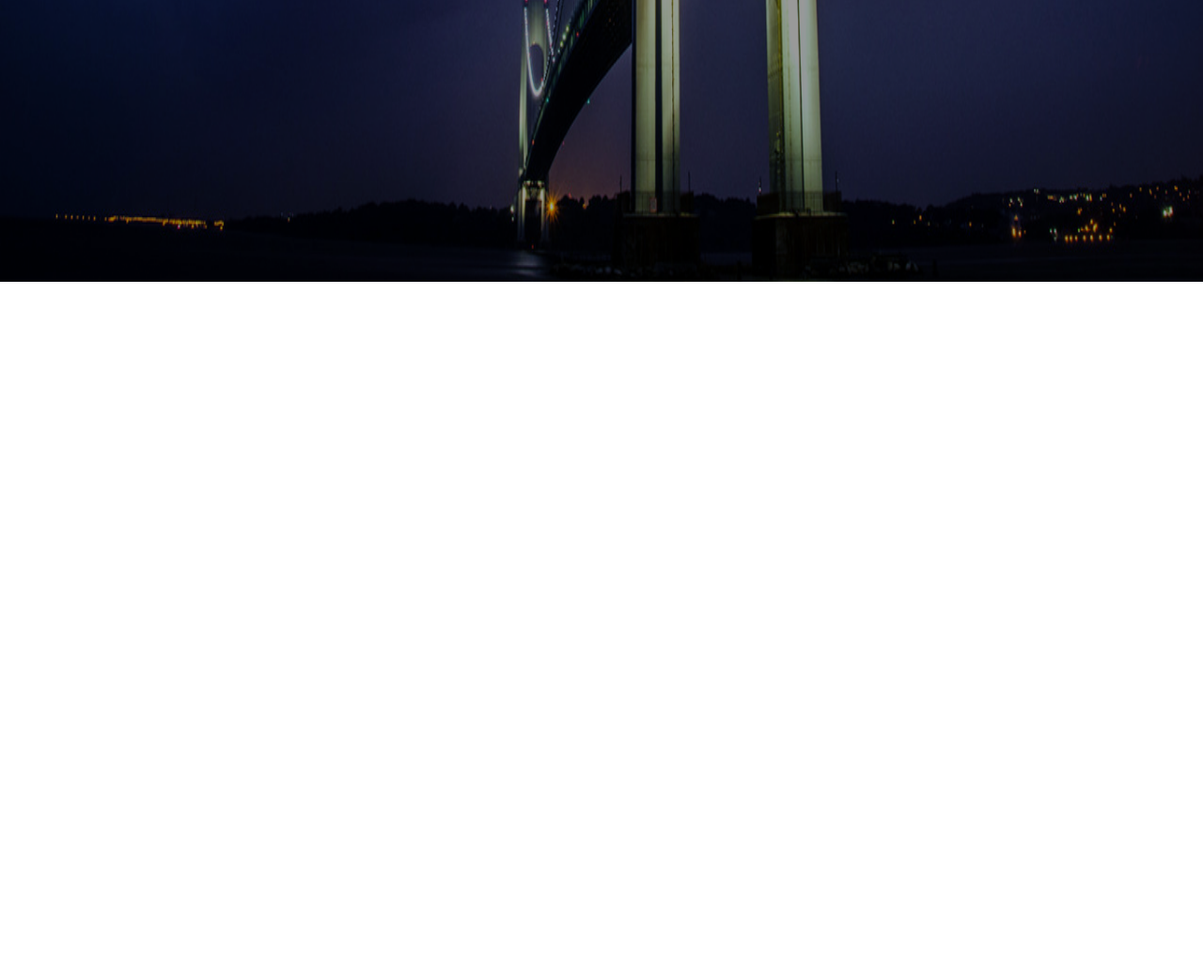
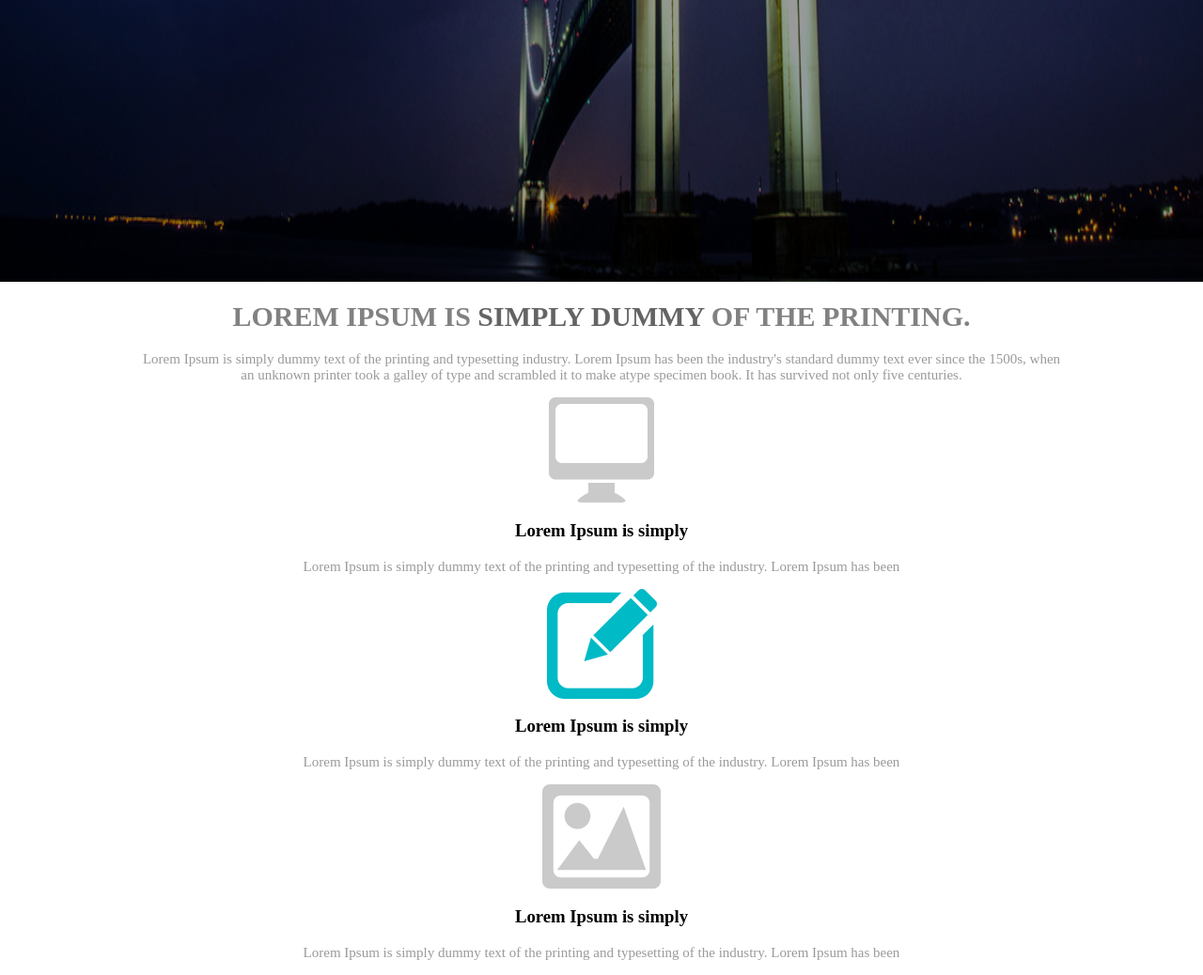
Before and after one commit to LucasTellesBernabe/Projeto-Site, a plain HTML site: page index.html in a window 1280 px wide. Shown: the part 643-1681 px from the top of the page at 94% size. Before the commit the page ends 943 px from the top, so only its background shows below. Drawn offline with nearby package versions, Linux system fonts and the light colour scheme.

Commit message:
inicio da segunda parte do site

```diff
--- a/css/main.css
+++ b/css/main.css
@@ -7,13 +7,14 @@ margin: 0 auto;
 ul {
   padding: 0px!important;
 }
+
 .menu-principal {
 width: 100%;
 background-color: #252323;
 height: 60px;
 }
 
-main {
+main, .content {
 margin: 0 auto;
 width: 980px;
 position: relative;
@@ -159,3 +160,22 @@ background: #00bac6;
 padding-left: 10px;
 display: inline-block;
 }
+
+.texto-destaque {
+text-align: center;
+}
+
+.texto-destaque strong {
+color: #646464;
+}
+
+.texto-destaque h1 {
+font-size: 30px;
+text-transform: uppercase;
+color: #818181;
+}
+
+.texto-destaque p {
+font-size: 15px;
+color: #9a9a9a;
+}
--- a/index.html
+++ b/index.html
@@ -49,6 +49,32 @@
             <img src="./img/slider.png"/>
         </div>
     </div>
+    <div class="col-100">
+        <div class="content texto-destaque">
+            <h1>Lorem Ipsum is <strong>simply dummy</strong> of the printing.</h1>
+            <p>Lorem Ipsum is simply dummy text of the printing and typesetting industry. Lorem Ipsum has been the industry's standard dummy text ever since the 1500s, when an unknown printer took a galley of type and scrambled it to make atype specimen book.
+It has survived not only five centuries.</p>
+
+            <div class="col-3">
+                <img src="./img/imac.png" alt="">
+                <h3>Lorem Ipsum is simply</h3>
+                <p>Lorem Ipsum is simply dummy text of the printing and typesetting of the industry. Lorem
+Ipsum has been</p>
+            </div>
+            <div class="col-3">
+                <img src="./img/pincel.png">
+                <h3>Lorem Ipsum is simply</h3>
+                <p>Lorem Ipsum is simply dummy text of the printing and typesetting of the industry. Lorem
+Ipsum has been</p>
+            </div>
+            <div class="col-3">
+                <img src="./img/foto.png">
+                <h3>Lorem Ipsum is simply</h3>
+                <p>Lorem Ipsum is simply dummy text of the printing and typesetting of the industry. Lorem
+Ipsum has been</p>
+            </div>
+        </div>
+    </div>
     <script type="text/javascript" src="http://code.jquery.com/jquery-1.11.0.min.js"></script>
     <script type="text/javascript" src="http://code.jquery.com/jquery-migrate-1.2.1.min.js"></script>
     <script type="text/javascript" src="http://cdn.jsdelivr.net/npm/slick-carousel@1.8.1/slick/slick.min.js"></script>
```
Also changed, not shown: img/foto.png (added), img/imac.png (added), img/pincel.png (added).
